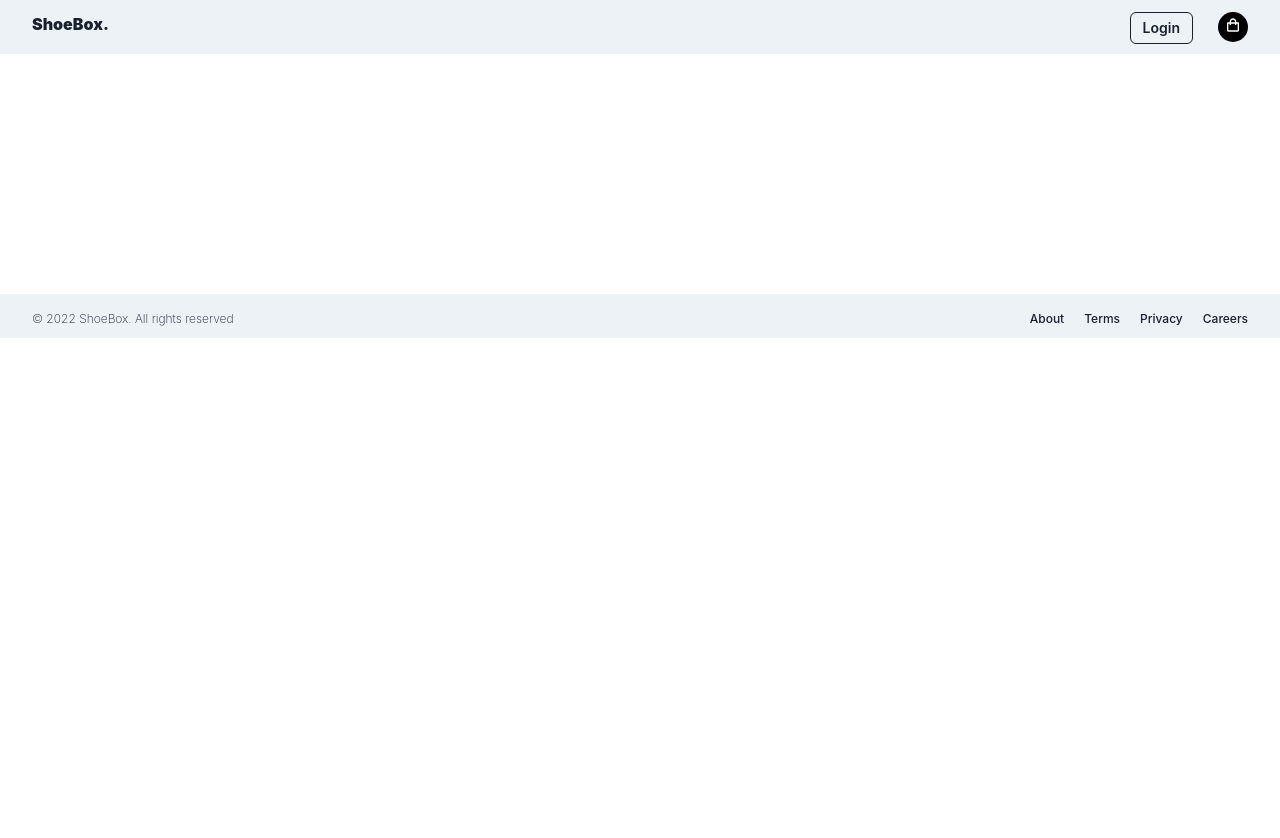
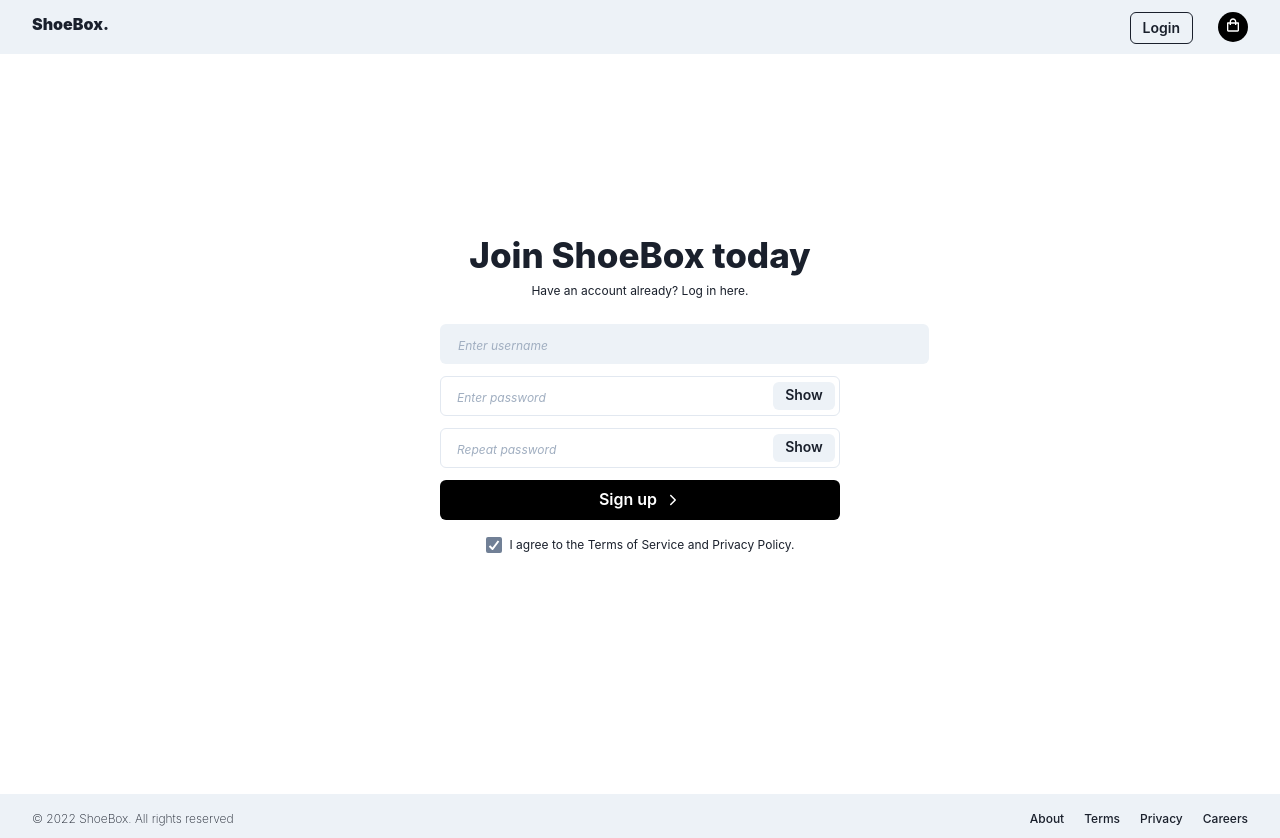
Before and after one commit to renovat503/shoebox, a React (Create React App) app: page /register in a window 1280 px wide. Before the commit the page ends 800 px from the top, so only its background shows below. Built offline with nearby package versions, Linux system fonts and the light colour scheme.

Commit message:
register page done

```diff
--- a/src/App.js
+++ b/src/App.js
@@ -1,6 +1,7 @@
 import Landing from "./components/landing";
 import Login from "./components/Login";
 import Navigation from "./components/navigation";
+import Register from "./components/Register";
 import Footer from "./components/footer";
 import { Route, Routes } from 'react-router-dom';
 function App() {
@@ -11,6 +12,7 @@ function App() {
         <Routes>
           <Route path="/" element={<Landing />} />
           <Route path="login" element={<Login />} />
+          <Route path="/register" element={<Register />} />
         </Routes>
       </div>
       <Footer/>
--- a/src/components/Login.jsx
+++ b/src/components/Login.jsx
@@ -1,6 +1,7 @@
 import React from "react";
 import {Box,Input,Container,InputGroup,InputRightElement,Button} from "@chakra-ui/react";
 import { IoIosArrowForward } from "react-icons/io";
+import { Link } from "react-router-dom";
 
 const Login = () => {
 
@@ -11,8 +12,10 @@ const Login = () => {
         <>
         <Container minH="320px" maxW="container.lg">
             <Box  mt="40" display="flex" justifyContent="center" >
-                <Box mt="20"maxW="400">
-                    <Input mt="3"variant='filled' placeholder='Enter username' _placeholder={{ fontSize: '12',fontStyle: 'italic' }}size='md' width="auto" htmlSize="40" />
+                <Box mt="15"maxW="400">
+                    <Box fontSize="35" fontWeight="800" display="flex" justifyContent="center">Login to ShoeBox </Box>
+                    <Box fontSize="12" display="flex" justifyContent="center">Don't have an account ?<Link to="/register"> Sign up here.</Link> </Box>
+                    <Input mt="6"variant='filled' placeholder='Enter username' _placeholder={{ fontSize: '12',fontStyle: 'italic' }}size='md' width="auto" htmlSize="40" />
                     <InputGroup mt="3" size='md'>
                         <Input
                             pr='4.5rem'
@@ -29,6 +32,7 @@ const Login = () => {
                         <Button mt="3" w="100%"color="white" rightIcon={<IoIosArrowForward />}  bg="black">
                             Log in
                         </Button>
+                        <Box fontSize="15" fontWeight="700" mt="4" display="flex" justifyContent="center">Forgot Password ?</Box>
                 </Box>
             </Box>
         </Container>
--- /dev/null
+++ b/src/components/Register.jsx
@@ -0,0 +1,61 @@
+import React from "react";
+import {Box,Input,Container,InputGroup,InputRightElement,Button,Checkbox, extendTheme} from "@chakra-ui/react";
+import { IoIosArrowForward } from "react-icons/io";
+import { Link } from "react-router-dom";
+
+const Register = () => {
+
+
+    const [show, setShow] = React.useState(false)
+    const handleClick = () => setShow(!show)
+
+    return (
+        <>
+        <Container minH="320px" maxW="container.lg">
+            <Box  mt="40" display="flex" justifyContent="center" >
+                <Box mt="15"maxW="400">
+                    <Box fontSize="35" fontWeight="800" display="flex" justifyContent="center">Join ShoeBox today </Box>
+                    <Box fontSize="12" display="flex" justifyContent="center"><Link to="/login" exact>Have an account already? Log in here.</Link> </Box>
+                    <Input mt="6"variant='filled' placeholder='Enter username' _placeholder={{ fontSize: '12',fontStyle: 'italic' }}size='md' width="auto" htmlSize="40" />
+                    <InputGroup mt="3" size='md'>
+                        <Input
+                            pr='4.5rem'
+                            type={show ? 'text' : 'password'}
+                            placeholder='Enter password'
+                            _placeholder={{ fontSize: '12',fontStyle: 'italic'  }}
+                        />
+                        <InputRightElement width='4.5rem'>
+                            <Button h='1.75rem' size='sm' onClick={handleClick}>
+                            {show ? 'Hide' : 'Show'}
+                            </Button>
+                        </InputRightElement>
+                        </InputGroup>
+                        <InputGroup mt="3" size='md'>
+                        <Input
+                            pr='4.5rem'
+                            type={show ? 'text' : 'password'}
+                            placeholder='Repeat password'
+                            _placeholder={{ fontSize: '12',fontStyle: 'italic'  }}
+                        />
+                        <InputRightElement width='4.5rem'>
+                            <Button h='1.75rem' size='sm' onClick={handleClick}>
+                            {show ? 'Hide' : 'Show'}
+                            </Button>
+                        </InputRightElement>
+                        </InputGroup>
+                        <Button mt="3" w="100%"color="white" rightIcon={<IoIosArrowForward />}  bg="black">
+                            Sign up
+                        </Button>
+                        <Box mt="4" display="flex" justifyContent="center">
+                        <Checkbox  colorScheme="gray" defaultChecked>
+                            <Box fontSize="12">I agree to the Terms of Service and Privacy Policy.</Box>
+                        </Checkbox>
+                        </Box>
+                </Box>
+            </Box>
+        </Container>
+        </>
+     );
+}
+
+export default Register;
```
